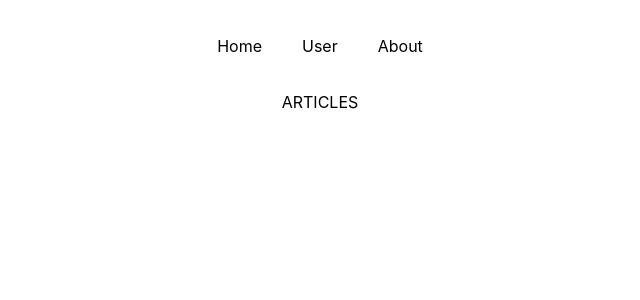
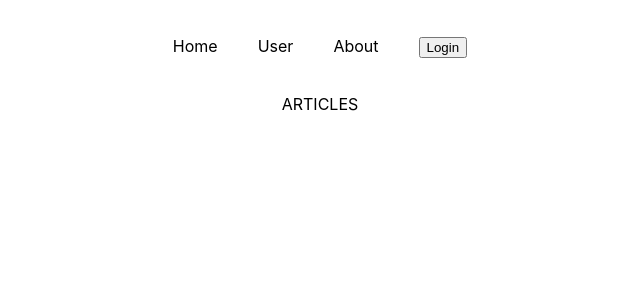
Before and after one commit to Gormitt/React-Authentication, a React (Create React App) app: page / in a window 1280 px wide. Shown: the top 300 px of the page, without its empty margins (320-960 px from the left). Built offline with nearby package versions, Linux system fonts and the light colour scheme; what auth0-js would draw is missing.

Commit message:
1. pass the auth prop from App to Layout 2. fix audience in Auth class 3. add loginbutton in the navbar

```diff
--- a/src/App.js
+++ b/src/App.js
@@ -1,10 +1,10 @@
 import React from "react";
 import Layout from './hoc/Layout/Layout';
 
-function App() {
+const App = props => {
     return (
         <div style = {{textAlign: "center"}}>
-            <Layout />
+            <Layout auth = {props.auth} />
         </div>
     );
 }
--- a/src/Auth.js
+++ b/src/Auth.js
@@ -5,8 +5,8 @@ export default class Auth {
         domain: "gormit.eu.auth0.com",
         clientID: "FX6jN7MxhKmz6dWQoonsuTymxPxpbNUK",
         redirectUri: "http://localhost:3000",
-        audience: "gormit.eu.auth0.com/userinfo",
-        responseType: "token token_id",
+        audience: "articles_api",
+        responseType: "token id_token",
         scope: "openid"
     });
 
--- a/src/hoc/Layout/Layout.js
+++ b/src/hoc/Layout/Layout.js
@@ -18,6 +18,7 @@ class Layout extends Component {
                             <li><NavLink to = "/">Home</NavLink></li>
                             <li><NavLink to = "/secret">User</NavLink></li>
                             <li><NavLink to = "/about">About</NavLink></li>
+                            <li><button onClick = {this.props.auth.login}>Login</button></li>
                         </ul>
                     </nav>
                 </header>
```
